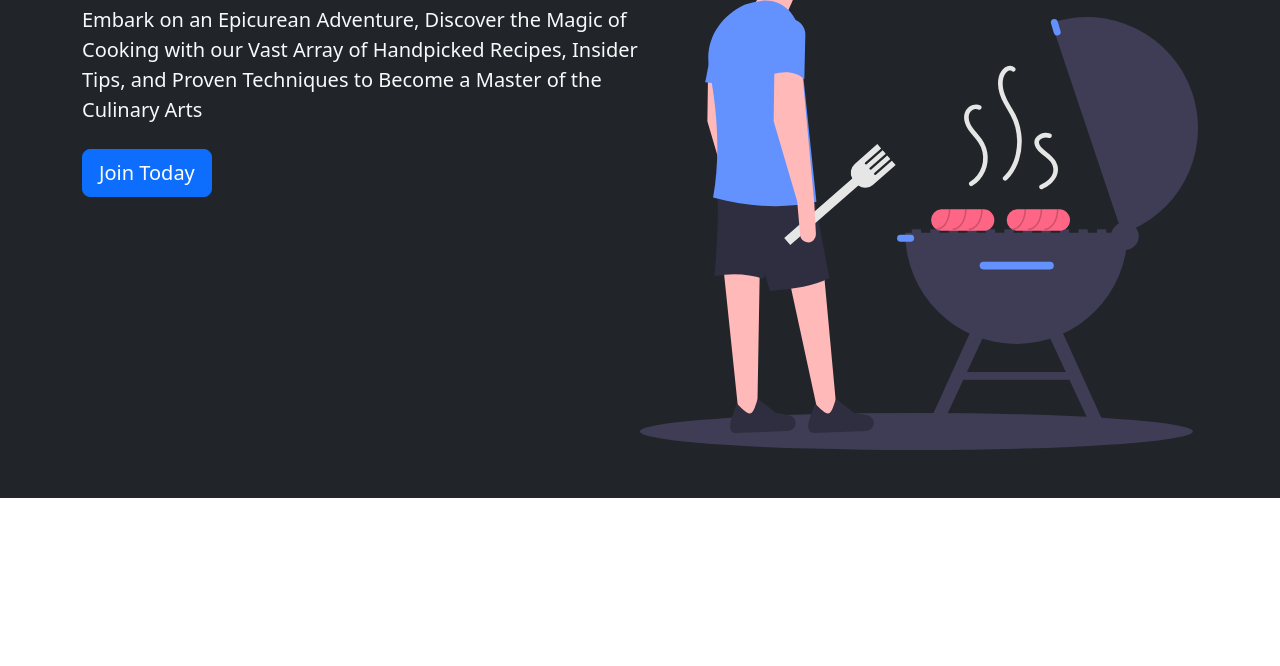
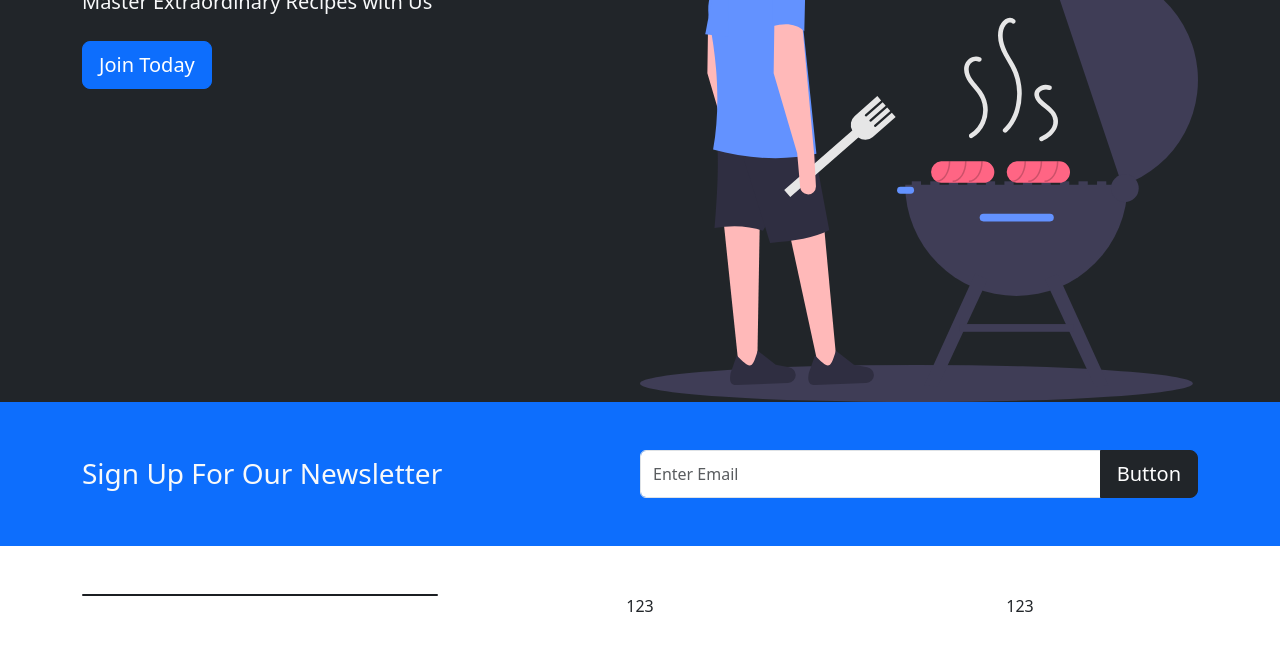
Before and after one commit to ApexPlayground/Bootstrap_learning, a plain HTML site: page index.html in a window 1280 px wide. Shown: the part 187-853 px from the top of the page. Before the commit the page ends 800 px from the top, so only its background shows below. Drawn offline with nearby package versions, Linux system fonts and the light colour scheme.

Commit message:
newsletter done

```diff
--- a/index.html
+++ b/index.html
@@ -7,6 +7,7 @@
     <meta name="viewport" content="width=device-width, initial-scale=1.0">
     <link href="https://cdn.jsdelivr.net/npm/bootstrap@5.3.0/dist/css/bootstrap.min.css" rel="stylesheet"
         integrity="sha384-9ndCyUaIbzAi2FUVXJi0CjmCapSmO7SnpJef0486qhLnuZ2cdeRhO02iuK6FUUVM" crossorigin="anonymous">
+    <link rel="stylesheet" href="https://cdn.jsdelivr.net/npm/bootstrap-icons@1.3.0/font/bootstrap-icons.css">
     <link rel="stylesheet" href="style.css">
     <title>Apex Kitchen</title>
 </head>
@@ -42,15 +43,13 @@
     </nav>
 
     <!--showcase-->
-    <section class="bg-dark text-light p-5 text-center text-sm-start">
+    <section class="bg-dark text-light p-5 p-lg-0   text-center text-sm-start">
         <div class="container">
             <div class="d-sm-flex align-itms-center justify-content-between">
                 <div>
                     <h1>Become a <span class="text-warning"> world-class chef</span></h1>
-                    <p class="lead my-4">Embark on an Epicurean Adventure, Discover the Magic of Cooking with our Vast
-                        Array
-                        of Handpicked
-                        Recipes, Insider Tips, and Proven Techniques to Become a Master of the Culinary Arts</p>
+                    <p class="lead my-4">Unlock a World of Culinary Delights, Learn, Create, and Master Extraordinary
+                        Recipes with Us</p>
                     <button class="btn btn-primary btn-lg">Join Today</button>
                 </div>
                 <img class="img-fluid w-50 d-none d-sm-block" src="img/img1.svg" alt="man bbq" srcset="">
@@ -60,6 +59,36 @@
     </section>
 
     <!--Newsletter-->
+    <section class="bg-primary text-light p-5">
+        <div class="container">
+            <div class="d-md-flex justify-content-between align-items-center">
+                <h3 class="mb-3 mb-md-0">Sign Up For Our Newsletter</h3>
+
+                <div class="input-group news-input">
+                    <input type="text" class="form-control" placeholder="Enter Email" aria-label="Recipient's username"
+                        aria-describedby="button-addon2">
+                    <button class="btn btn-dark btn-lg" type="button" id="button-addon2">Button</button>
+                </div>
+
+            </div>
+        </div>
+    </section>
+
+    <!--Boxes-->
+    <section class="p-5">
+        <div class="container">
+            <div class="row text-center">
+                <div class="col-md">
+                    <div class="card bg-dark text-light"></div>
+                </div>
+                <div class="col-md">123</div>
+                <div class="col-md">123</div>
+            </div>
+
+        </div>
+    </section>
+
+
 
 
     <script src="https://cdn.jsdelivr.net/npm/bootstrap@5.3.0/dist/js/bootstrap.bundle.min.js"
```
